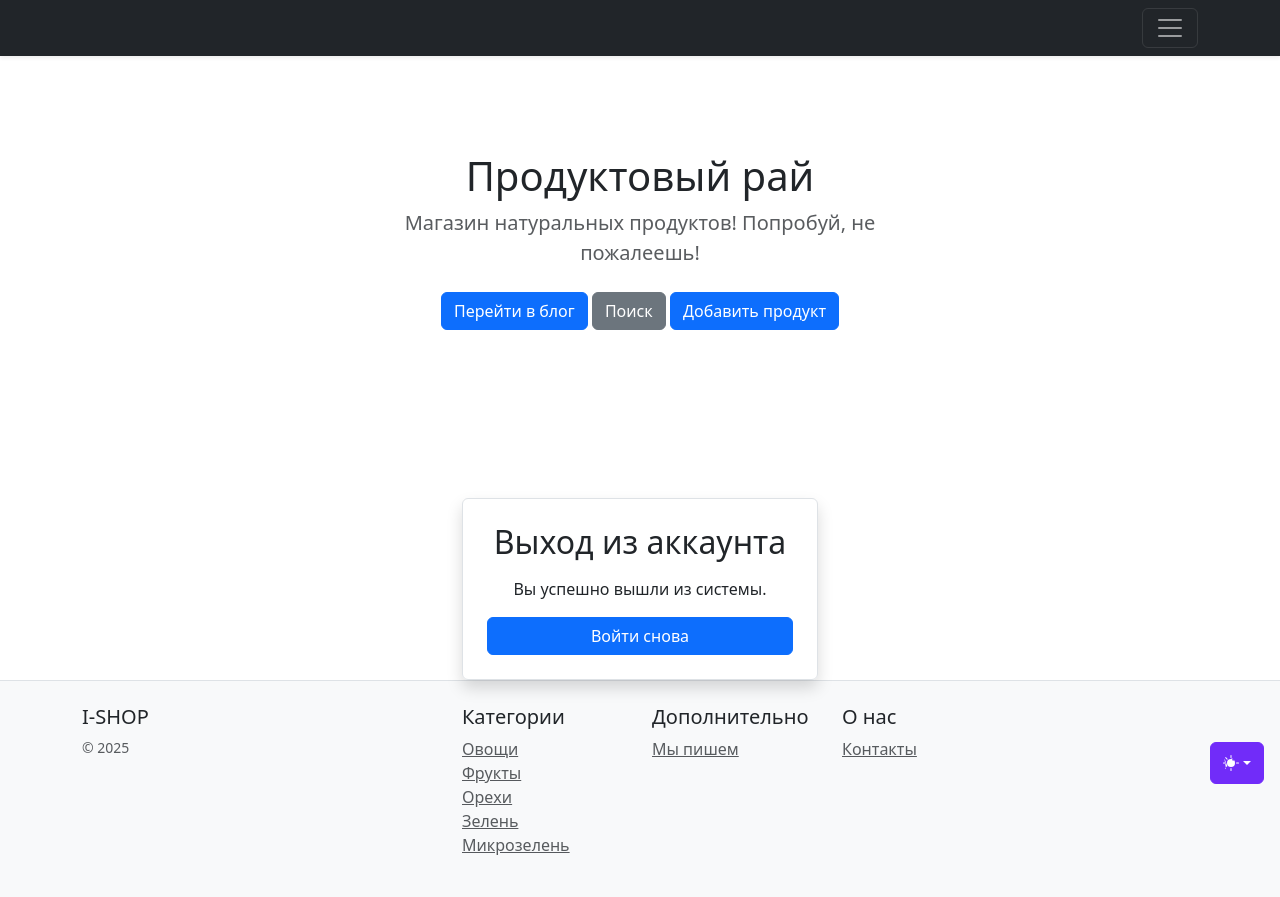
After one commit to Rapunzel-Chan/i-shop, a Django app: page /logout/done/ in a window 1280 px wide. The commit adds this page. Run offline with Django 5.2, Linux system fonts and the light colour scheme; some libraries are stand-ins or nearby versions.

Commit message:
add logout urls, logout.html, logout_view

```diff
--- a/catalog/templates/catalog/includes/inc_menu.html
+++ b/catalog/templates/catalog/includes/inc_menu.html
@@ -9,7 +9,19 @@
                 <h4>Навигация</h4>
                 <ul class="list-unstyled">
                     <li><a href="{% url 'catalog:products_list' %}" class="text-white">Главная</a></li>
-                        <li><a href="#" class="text-white">Вход</a></li>
+                    {% if user.is_authenticated %}
+                    <li>
+                        <form method="post" action="{% url 'users:logout' %}">
+                            {% csrf_token %}
+                            <button type="submit" class="btn btn-link text-white p-0">
+                                Выход
+                            </button>
+                        </form>
+                    </li>
+                    {% else %}
+                    <li><a href="{% url 'users:login' %}" class="text-white">Вход</a></li>
+                    {% endif %}
+
                     <li><a href="#" class="text-white">Регистрация</a></li>
                     <li><a href="/contacts/" class="text-white">Контакты</a></li>
                     <li><a href="{% url 'catalog:products_create' %}" class="text-white">Добавить продукт</a></li>
@@ -22,7 +34,8 @@
     <div class="container">
         <a href="#" class="navbar-brand d-flex align-items-center">
         </a>
-            <button class="navbar-toggler" type="button" data-bs-toggle="collapse" data-bs-target="#navbarHeader" aria-controls="navbarHeader" aria-expanded="false" aria-label="Toggle navigation">
+        <button class="navbar-toggler" type="button" data-bs-toggle="collapse" data-bs-target="#navbarHeader"
+                aria-controls="navbarHeader" aria-expanded="false" aria-label="Toggle navigation">
             <span class="navbar-toggler-icon"></span>
         </button>
     </div>
--- a/config/settings.py
+++ b/config/settings.py
@@ -13,7 +13,7 @@ https://docs.djangoproject.com/en/5.2/ref/settings/
 import os
 from pathlib import Path
 
-from django.conf.global_settings import STATICFILES_DIRS, AUTH_USER_MODEL
+from django.conf.global_settings import STATICFILES_DIRS, AUTH_USER_MODEL, LOGIN_REDIRECT_URL, LOGOUT_REDIRECT_URL
 from dotenv import load_dotenv
 
 # Build paths inside the project like this: BASE_DIR / 'subdir'.
@@ -149,3 +149,7 @@ EMAIL_HOST_PASSWORD = os.getenv('EMAIL_HOST_PASSWORD')
 DEFAULT_FROM_EMAIL = os.getenv('DEFAULT_FROM_EMAIL', EMAIL_HOST_USER)
 
 AUTH_USER_MODEL = 'users.User'
+
+LOGIN_REDIRECT_URL = '/'
+
+LOGOUT_REDIRECT_URL = '/'
--- /dev/null
+++ b/users/templates/users/logout.html
@@ -0,0 +1,16 @@
+{% extends "catalog/base.html" %}
+{% block content %}
+<div class="container mt-5">  {# Добавляем отступ сверху #}
+  <div class="row justify-content-center">
+    <div class="col-md-6 col-lg-4">
+      <div class="border rounded p-4 shadow">
+        <h2 class="text-center mb-3">Выход из аккаунта</h2>
+        <p class="text-center">Вы успешно вышли из системы.</p>
+        <div class="d-grid">
+          <a href="{% url 'users:login' %}" class="btn btn-primary">Войти снова</a>
+        </div>
+      </div>
+    </div>
+  </div>
+</div>
+{% endblock %}
--- a/users/urls.py
+++ b/users/urls.py
@@ -1,13 +1,18 @@
 from django.urls import path
 
 from users.apps import UsersConfig
-from django.contrib.auth.views import LoginView, LogoutView
+from django.contrib.auth.views import LoginView
+from django.views.generic import TemplateView
+
+from users.views import logout_view
 
 app_name = UsersConfig.name
 
 urlpatterns = [
     path('login/', LoginView.as_view(template_name='login.html'), name='login'),
     # path('logout/', LogoutView.as_view(), name='logout'),
+    path('logout/', logout_view, name='logout'),
+    path('logout/done/', TemplateView.as_view(template_name='users/logout.html'), name='logout_done'),
     # path('register/', UserCreateView.as_view(), name='register'),
     # path('email-confirm/<str:token>/', email_verification, name='email-confirm'),
 ]
```
Also changed, not shown: users/views.py (+10 -0 lines). Lines whose indentation alone changed are shown as unchanged.
